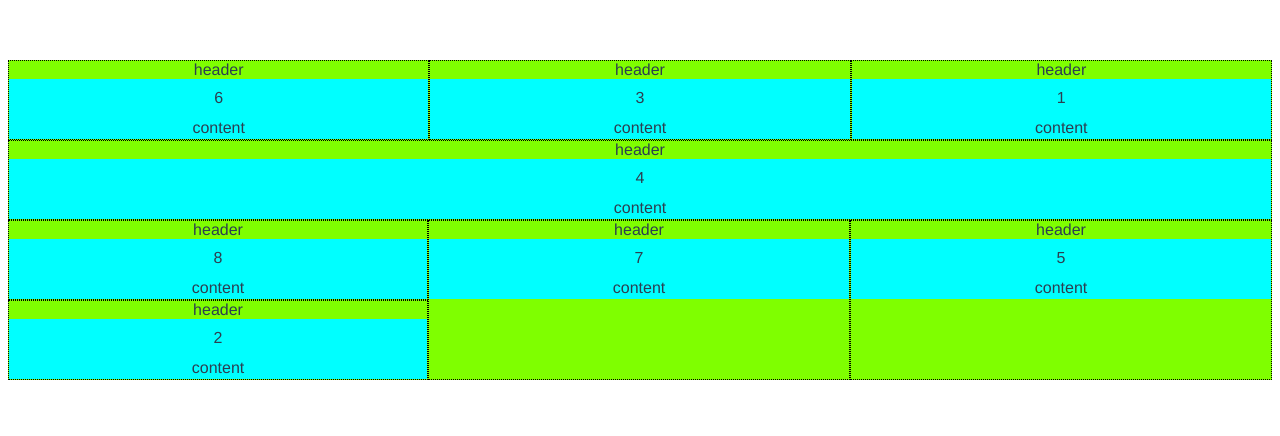
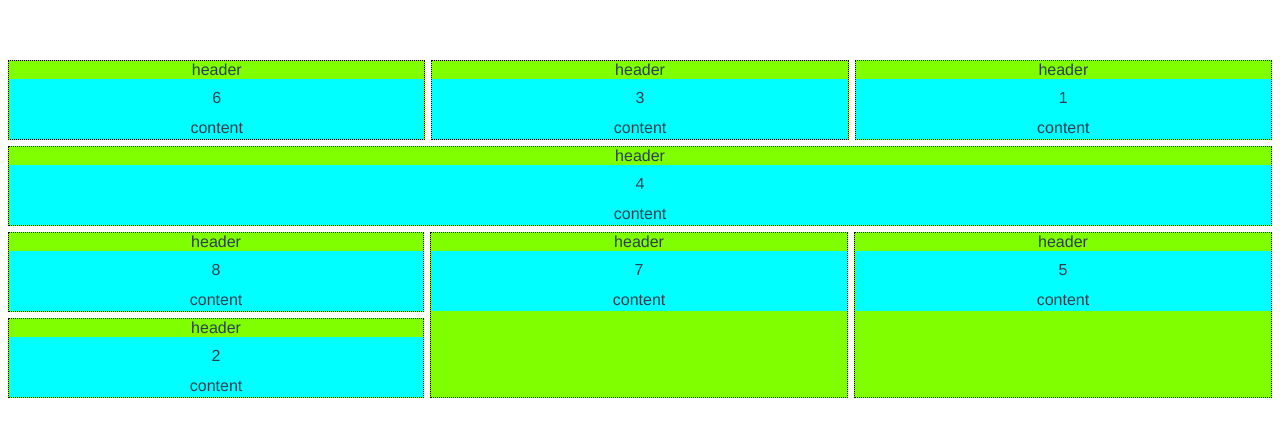
Before and after one commit to Yukun-Guo/Tangram-layout, a Vue app: page / in a window 1280 px wide. Shown: the top 436 px of the page. Built offline with nearby package versions, Linux system fonts and the light colour scheme.

Commit message:
update splitter

```diff
--- a/src/components/Splitter.vue
+++ b/src/components/Splitter.vue
@@ -67,11 +67,11 @@ export default defineComponent({
 <style>
 .split {
   display: flex;
-  flex: 1;
+  /* flex: 2; */
   height: 100%;
 }
 
-.split > .content {
+/* .split > .content {
   position: relative;
   display: flex;
   box-sizing: border-box;
@@ -81,14 +81,14 @@ export default defineComponent({
 .split > .content > * {
   flex: 1;
   height: 100%;
-}
+} */
 
-.split > .content:last-child {
+/* .split > .content:last-child {
   flex: 1;
-}
+} */
 
-.split > .splitter {
-  flex-basis: 6px;
+.split.splitter {
+  flex-basis: 4px;
 }
 
 .split.vertical {
@@ -99,25 +99,26 @@ export default defineComponent({
   flex-direction: row;
 }
 
-.split.resizable.vertical > .splitter {
+.split.resizable.vertical.splitter {
   cursor: row-resize;
 }
 
-.split.resizable.horizontal > .splitter {
+.split.resizable.horizontal.splitter {
   cursor: col-resize;
+  height: auto;
 }
 
 /* Splitter styling */
-.split > .splitter {
-  flex-basis: 8px;
+.split.splitter {
+  flex-basis: 6px;
   position: relative;
   background: transparent;
   transition: all 0.3s;
 }
 
-.split.resizable > .splitter:hover,
-.split.resizable.resizing > .splitter {
-  background: rgba(100, 100, 100, 0.4);
-  transition: all 0.3s;
+.split.resizable.splitter:hover,
+.split.resizable.resizing.splitter {
+  background: rgb(0, 122, 201);
+  transition: all 0.1s;
 }
 </style>
--- a/src/components/TangramLayout.vue
+++ b/src/components/TangramLayout.vue
@@ -97,7 +97,7 @@ export default defineComponent({
 </script>
 
 <style scoped>
-.split {
+/* .split {
   display: flex;
   flex: 1;
   height: 100%;
@@ -110,14 +110,15 @@ export default defineComponent({
 
 .split.horizontal {
   flex-direction: row;
-}
+}*/
 .leaf {
   background-color: chartreuse;
   border: 1px;
   border-style: dotted;
   border-color: black;
 }
-.split.resizable.vertical > .splitter {
+
+/*.split.resizable.vertical > .splitter {
   cursor: row-resize;
   width: 10px;
 }
@@ -125,5 +126,5 @@ export default defineComponent({
 .split.resizable.horizontal > .splitter {
   cursor: col-resize;
   height: 10px;
-}
+} */
 </style>
```
